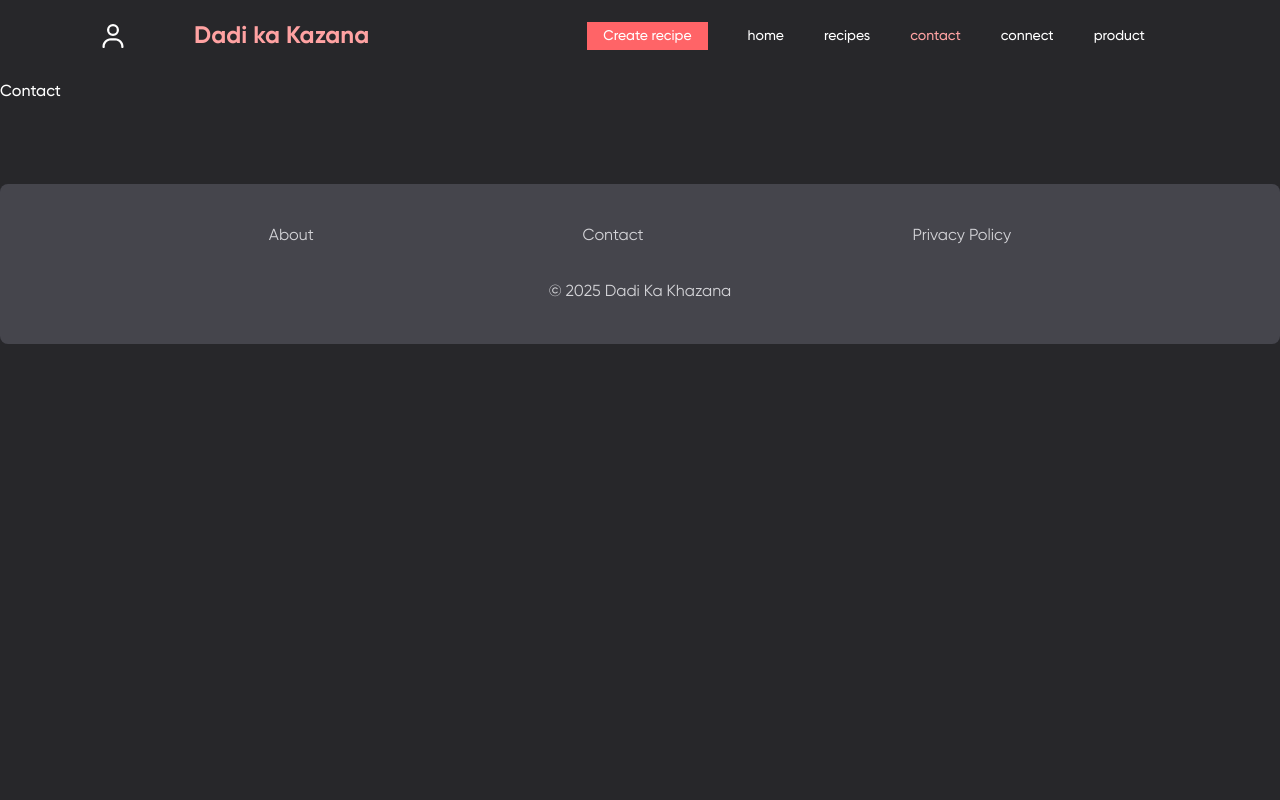
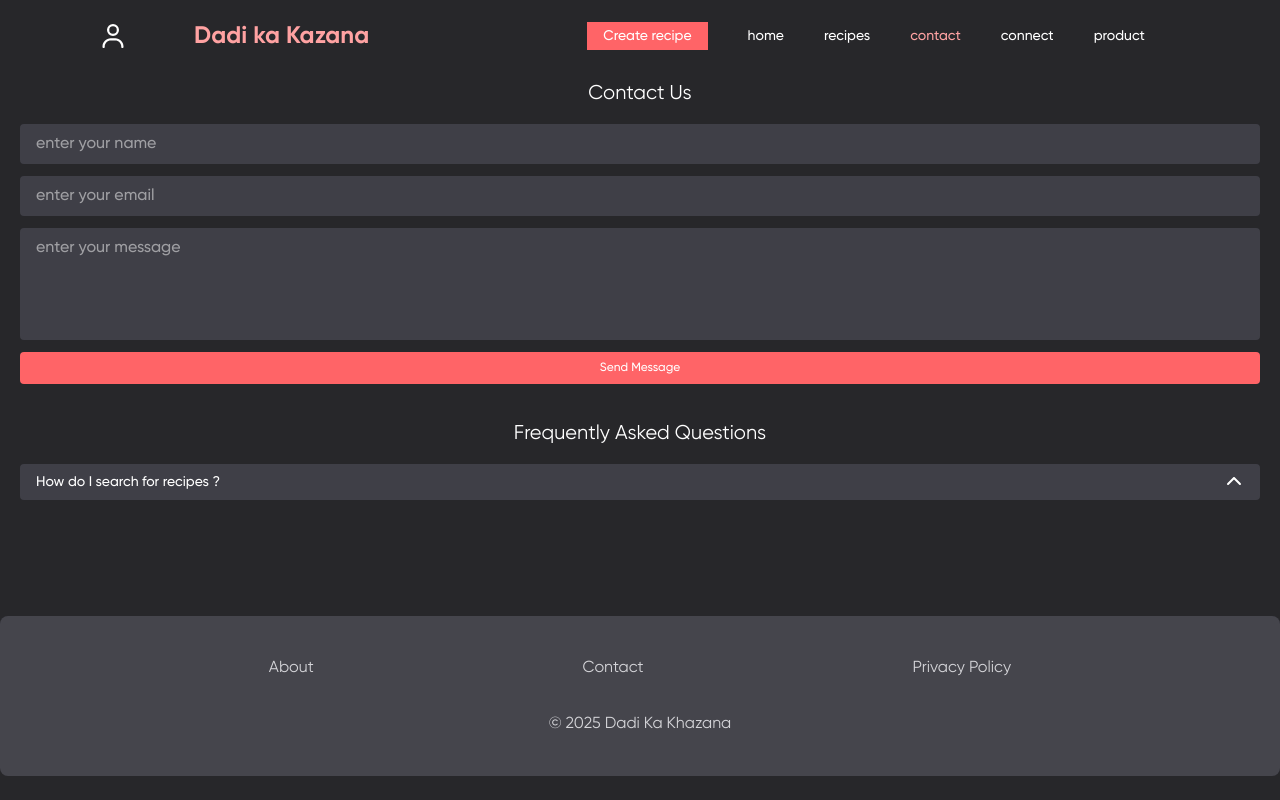
Before and after one commit to itsmepraksh/Dadi-ka-Khazana, a React (Vite) app: page /contact in a window 1280 px wide. Built offline with nearby package versions, Linux system fonts and the light colour scheme.

Commit message:
Feat: Update AddRecipe component layout and enhance Contact page with form and FAQ section

```diff
--- a/src/components/AddRecipe.jsx
+++ b/src/components/AddRecipe.jsx
@@ -31,7 +31,7 @@ const AddRecipe = () => {
     //         <button type='submit' className='bg-blue-400 py-1 active:scale-[0.9]'>Submit</button>
     //     </form>
     // </div>
-    <section className="p-4 absolute bg-zinc-900 w-full h-[90vh] z-[99] top-10  flex flex-col">
+    <section className="p-4 absolute bg-zinc-900 w-full h-[90vh] z-[99] top-15  flex flex-col">
       <small
       onClick={()=>setShowBtn(false)}
        className="ml-auto border-[1px] border-white text-xs text-zinc-300 p-1">close</small>
--- a/src/pages/Contact.jsx
+++ b/src/pages/Contact.jsx
@@ -1,9 +1,63 @@
-import React from 'react'
+import { faChevronUp } from "@fortawesome/free-solid-svg-icons";
+import { FontAwesomeIcon } from "@fortawesome/react-fontawesome";
+import { useState } from "react";
+import { useForm } from "react-hook-form";
+
+
 
 const Contact = () => {
+
+  const {register,handleSubmit, reset , formState:{errors}} =  useForm();
+
+  const [faqStatus, setFaqStatus] = useState(false)
+
+  const contactHandler = (data)=>{
+
+  }
   return (
-    <div className='py-20'>Contact</div>
-  )
-}
+    <div className="py-20 px-5">
+      <h1 className="text-center text-xl font-['GilroyRegular']">Contact Us</h1>
+      <form className="flex flex-col  py-4 gap-y-3">
+        <input
+          type="text"
+          placeholder="enter your name"
+          className="bg-zinc-700 px-4 py-2 rounded"
+        />
+        <input
+          type="text"
+          placeholder="enter your email"
+          className="bg-zinc-700 px-4 py-2 rounded"
+        />
+        <textarea
+          rows={4}
+          type="text"
+          placeholder="enter your message"
+          className="bg-zinc-700 px-4 py-2 rounded resize-none"
+        ></textarea>
 
-export default Contact
+        <button className="bg-red-400 rounded py-2 font-['GilroyMedium'] text-xs active:scale-[0.95] transition">
+          Send Message
+        </button>
+      </form>
+      <div id="contact-faqs" className="py-5">
+        <h1 className="text-center text-xl font-['GilroyRegular']">Frequently Asked Questions</h1>
+        <div id="faq-box" className="flex flex-col py-4">
+
+          <div id="faq">
+            <div
+            onClick={()=>setFaqStatus(!faqStatus)}
+            className="flex justify-between items-center bg-zinc-700 px-4 py-2 rounded">
+              <h1 className="text-sm">How do I search for recipes ?</h1>
+
+              <FontAwesomeIcon className={ faqStatus ? "rotate-[180deg]" : ""} icon={faChevronUp} />
+
+            </div>
+            <p></p>
+          </div>
+        </div>
+      </div>
+    </div>
+  );
+};
+
+export default Contact;
--- a/src/pages/Home.jsx
+++ b/src/pages/Home.jsx
@@ -3,7 +3,6 @@ import { FontAwesomeIcon } from "@fortawesome/react-fontawesome";
 import { useNavigate } from "react-router-dom";
 import FeatureRecipeCard from "../components/FeatureRecipeCard";
 import PopularRecipeCard from "../components/PopularRecipeCard";
-import CreateRecipe from "../components/AddRecipe";
 import { useContext } from "react";
 import { RecipeContext } from "../context/DataContext";
 
```
